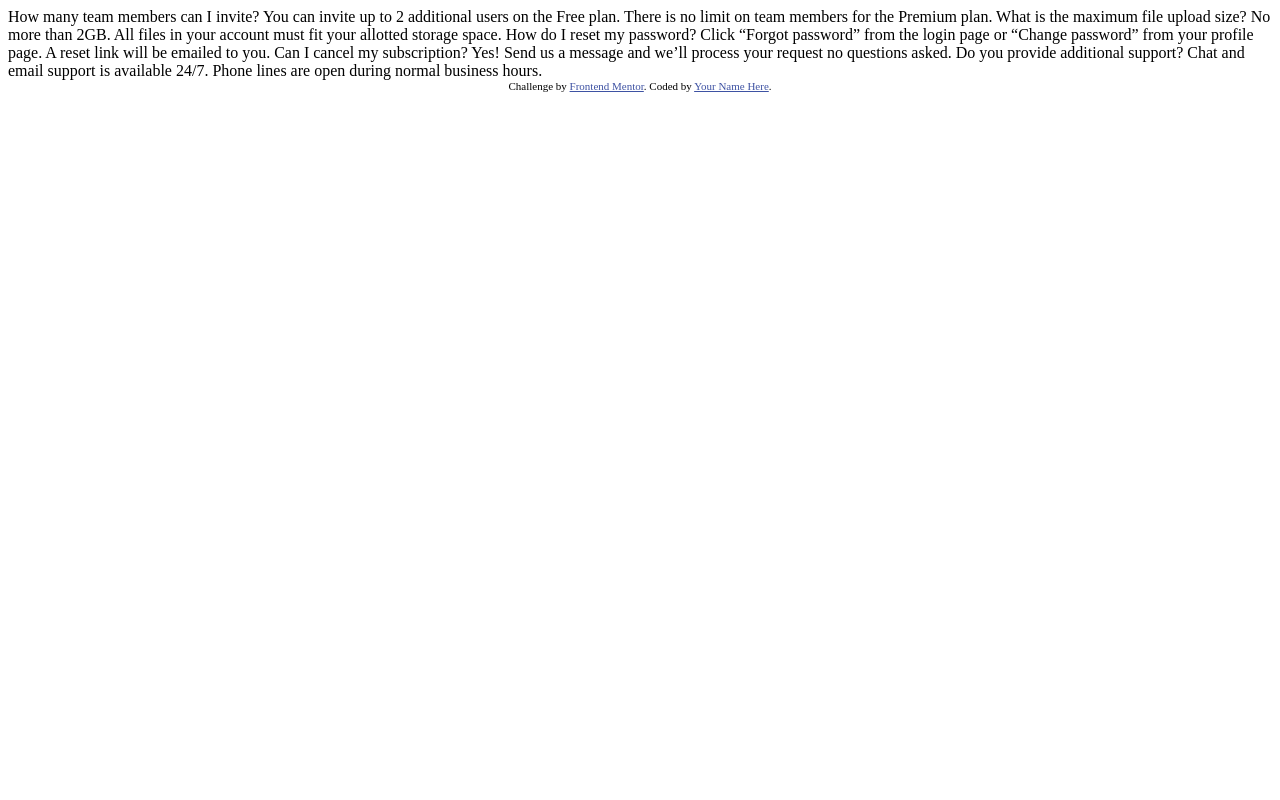
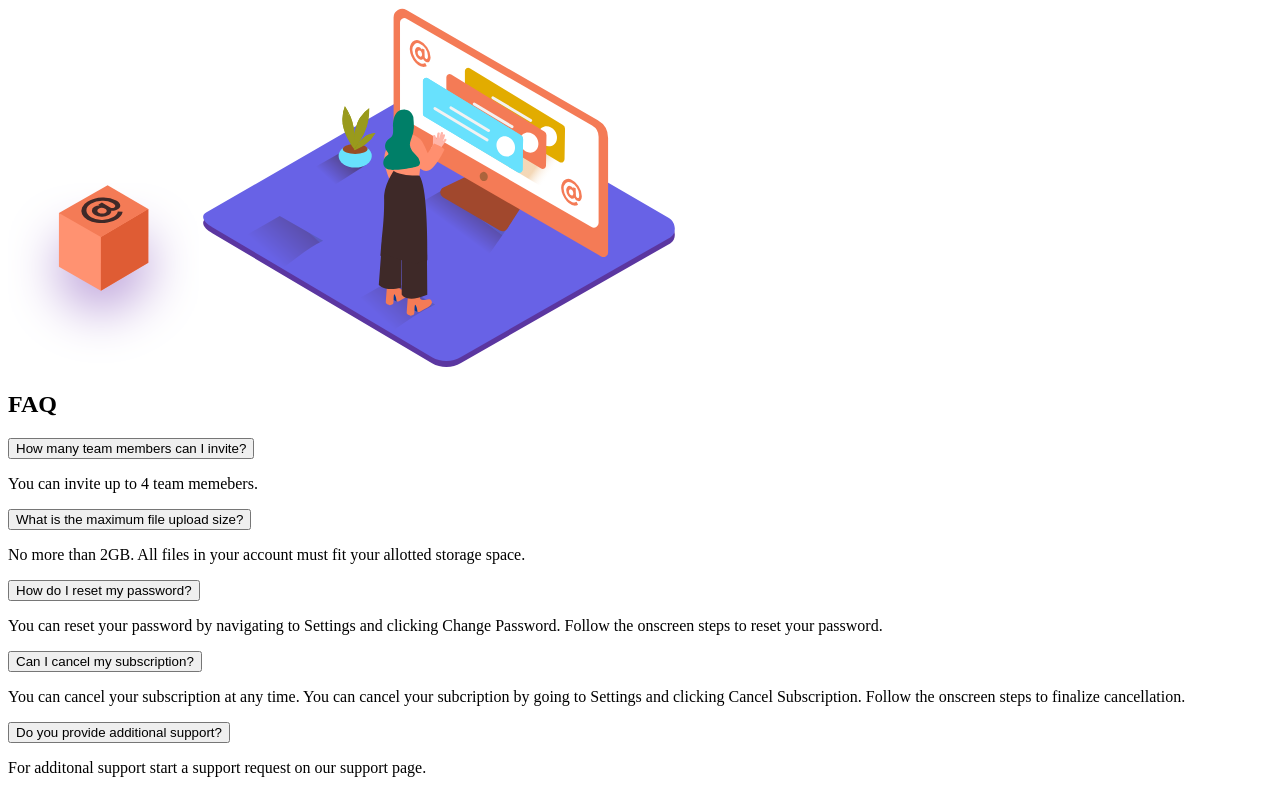
Before and after one commit to beareid/FAQ-Accordion-Card, a plain HTML site: page index.html in a window 1280 px wide. Drawn offline with Linux system fonts and the light colour scheme.

Commit message:
Add initial content structure to HTML

```diff
--- a/index.html
+++ b/index.html
@@ -6,35 +6,55 @@
 
   <link rel="icon" type="image/png" sizes="32x32" href="./images/favicon-32x32.png">
 
-  <title>Frontend Mentor | FAQ Accordion Card</title>
+  <title>FAQ Accordion Card</title>
 
-  <!-- Feel free to remove these styles or customise in your own stylesheet 👍 -->
-  <style>
-    .attribution { font-size: 11px; text-align: center; }
-    .attribution a { color: hsl(228, 45%, 44%); }
-  </style>
+  <!-- Styles -->
+  <link rel="stylesheet" href="styles.css">
+
+  <!-- Scripts -->
+  <script src="script.js"></script>
 </head>
 <body>
-  How many team members can I invite?
-  You can invite up to 2 additional users on the Free plan. There is no limit on
-  team members for the Premium plan.
-
-  What is the maximum file upload size?
-  No more than 2GB. All files in your account must fit your allotted storage space.
-
-  How do I reset my password?
-  Click “Forgot password” from the login page or “Change password” from your profile page.
-  A reset link will be emailed to you.
-
-  Can I cancel my subscription?
-  Yes! Send us a message and we’ll process your request no questions asked.
-
-  Do you provide additional support?
-  Chat and email support is available 24/7. Phone lines are open during normal business hours.
-
-  <div class="attribution">
-    Challenge by <a href="https://www.frontendmentor.io?ref=challenge" target="_blank">Frontend Mentor</a>.
-    Coded by <a href="#">Your Name Here</a>.
-  </div>
+  <main>
+    <div class="main-container">
+      <section class="image-section">
+        <img src="/images/illustration-box-desktop.svg" alt="illustration-box" class="illustration-box">
+        <img src="/images/illustration-woman-online-desktop.svg" alt="illustration-woman" class="illustration-woman">
+      </section>
+      <section class="faq-section">
+        <h1>FAQ</h1>
+        <div class="accordian-container">
+          <button class="accordian">How many team members can I invite?</button>
+          <div class="panel">
+            <p>You can invite up to 4 team memebers.</p>
+          </div>
+        </div>
+        <div class="accordian-container">
+          <button class="accordian">What is the maximum file upload size?</button>
+          <div class="panel">
+            <p>No more than 2GB. All files in your account must fit your allotted storage space.</p>
+          </div>
+        </div>
+        <div class="accordian-container">
+          <button class="accordian">How do I reset my password?</button>
+          <div class="panel">
+            <p>You can reset your password by navigating to Settings and clicking Change Password. Follow the onscreen steps to reset your password.</p>
+          </div>
+        </div>
+        <div class="accordian-container">
+          <button class="accordian">Can I cancel my subscription?</button>
+          <div class="panel">
+            <p>You can cancel your subscription at any time. You can cancel your subcription by going to Settings and clicking Cancel Subscription. Follow the onscreen steps to finalize cancellation.</p>
+          </div>
+        </div>
+        <div class="accordian-container">
+          <button class="accordian">Do you provide additional support?</button>
+          <div class="panel">
+            <p>For additonal support start a support request on our support page.</p>
+          </div>
+        </div>
+      </section>
+    </div>
+  </main>
 </body>
 </html>
```
Also changed, not shown: script.js (added), styles.css (added).
